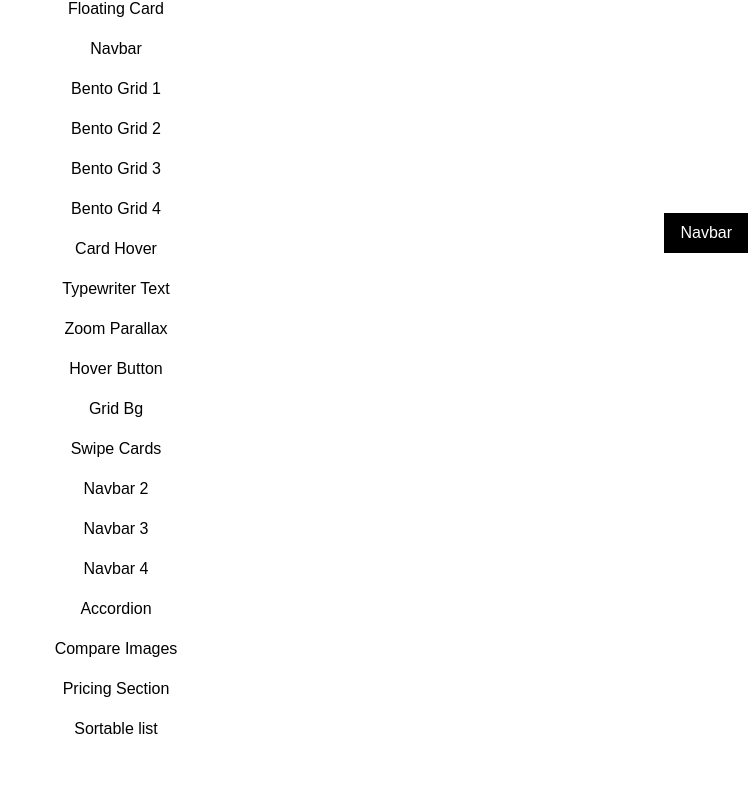
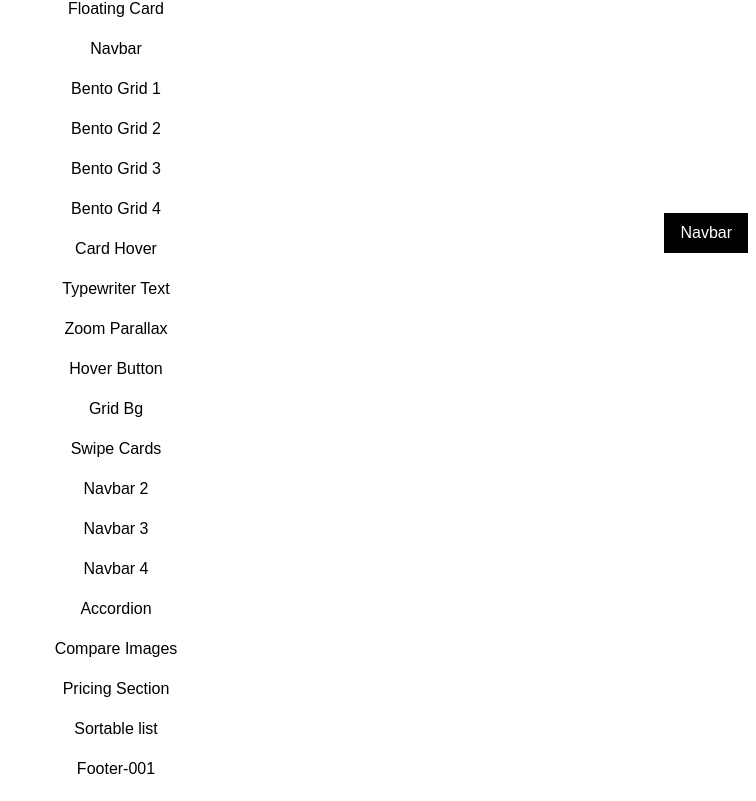
Before and after one commit to Ayusht0mar/components, a Next.js app: page / in a window 1280 px wide. Shown: the part 539-1340 px from the top of the page, without its empty margins (524-1280 px from the left). Before the commit the page ends 1300 px from the top, so only its background shows below. Built offline with nearby package versions, Linux system fonts and the light colour scheme.

Commit message:
footer-001 added

```diff
--- a/src/app/page.tsx
+++ b/src/app/page.tsx
@@ -150,6 +150,12 @@ export default function Home() {
           >
             Sortable list
           </Link>
+          <Link
+            href="/footer-001/"
+          >
+            Footer-001
+          </Link>
+
       </div>
     </div>
   );
```
